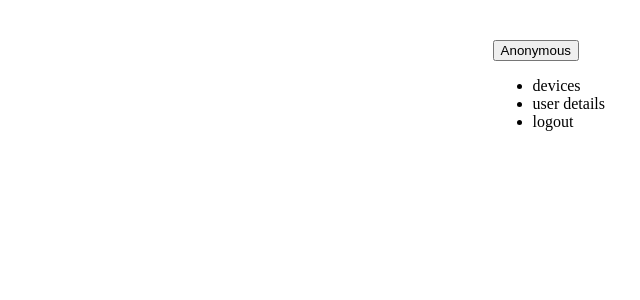
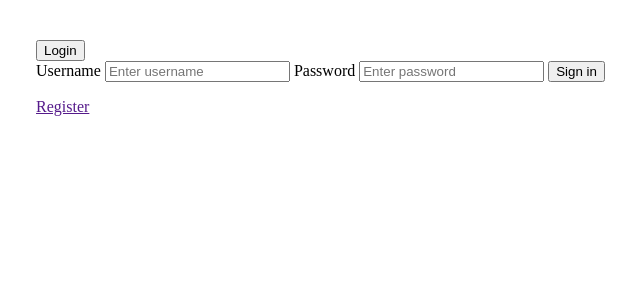
Before and after one commit to Akirathan/STM_comm_web_server, a Django app: template templates/user.html in a window 1280 px wide. Shown: the top 300 px of the page, without its empty margins (611-1251 px from the left). Run offline with Django 3.2, Linux system fonts and the light colour scheme; the template is opened without the code that fills it, so the values that code supplies are empty.

Commit message:
Add user login functionality

```diff
--- a/templates/user.html
+++ b/templates/user.html
@@ -10,13 +10,39 @@
 
 <body>
 <div class="username">
-    <button class="btn dropdown-toggle" data-hover="dropdown" data-toggle="dropdown" data-delay="1000">
-        Anonymous
+    <button class="btn dropdown-toggle" data-hover="dropdown" data-toggle="dropdown">
+        {% if user.is_authenticated %}
+            {{ user.get_username }}
+        {% else %}
+            Login
+        {% endif %}
     </button>
-    <ul class="dropdown-menu">
-        <li><a class="dropdown-item" tabindex="-1"> devices </a></li>
-        <li><a class="dropdown-item" tabindex="-1"> user details </a></li>
-        <li><a class="dropdown-item" tabindex="-1"> logout </a></li>
-    </ul>
-</div>
+    <div class="dropdown-menu">
+        <!-- Authenticated user -->
+        {% if user.is_authenticated %}
+            <a class="dropdown-item" tabindex="-1"> User details </a>
+            <div class="dropdown-divider"></div>
+            <a class="dropdown-item" tabindex="-1"> Logout </a>
+
+        <!-- No user logged in -->
+        {% else %}
+            <form action="{% url 'user_interface:user_login' %}" method="post">
+                <div class="form-group">
+                    <label for="input_username"> Username </label>
+                    <input class="form-control" id="input_username" type="text"  tabindex="-1" placeholder="Enter username">
+
+                    <label for="input_password"> Password </label>
+                    <input class="form-control" id="input_password" type="password" tabindex="-1"
+                           placeholder="Enter password">
+
+                    <button class="btn btn-primary" type="submit" tabindex="-1" > Sign in </button>
+                </div>
+            </form>
+
+            <div class="dropdown-divider"></div>
+
+            <a class="dropdown-item" href=""> Register </a>
+        {% endif %}
+    </div> <!-- dropdown-menu -->
+</div> <!-- username -->
 </body>
--- a/user_interface/urls.py
+++ b/user_interface/urls.py
@@ -3,5 +3,6 @@
 
 app_name = 'user_interface'
 urlpatterns = [
-    path('', views.index, name='index')
+    path('', views.index, name='index'),
+    path('accounts/login', views.user_login, name='user_login')
 ]
```
Also changed, not shown: user_interface/views.py (+15 -0 lines).
